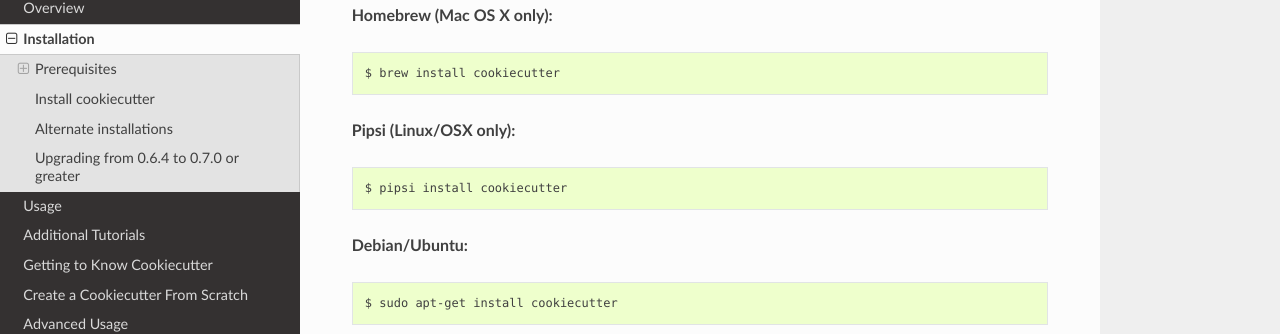
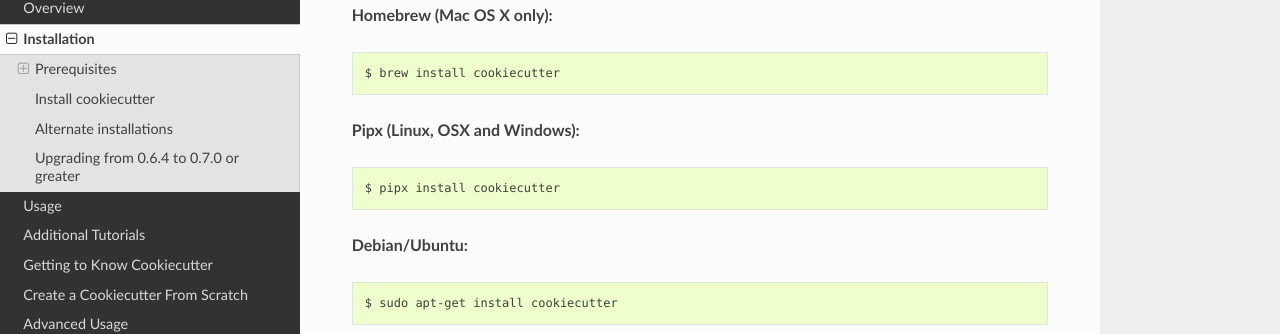
Before and after one commit to c-allen-tech/cookie, a Sphinx documentation site: the page built from docs/installation.rst, in a window 1280 px wide and 900 px high, scrolled down 2058 px. Shown: the part 137-471 px from the top of the window. Built offline with Sphinx 7.4.7 and the Read the Docs theme 2.0.0, drawn with Linux system fonts in a browser that asks for light colours; formulas are drawn with MathJax 3.

Commit message:
Fixed: Replaced no longer maintained pipsi by pipx (#1395)

```diff
--- a/docs/installation.rst
+++ b/docs/installation.rst
@@ -101,11 +101,11 @@ Alternate installations
 
     $ brew install cookiecutter
 
-**Pipsi (Linux/OSX only):**
+**Pipx (Linux, OSX and Windows):**
 
 .. code-block:: bash
 
-    $ pipsi install cookiecutter
+    $ pipx install cookiecutter
 
 **Debian/Ubuntu:**
 
```
